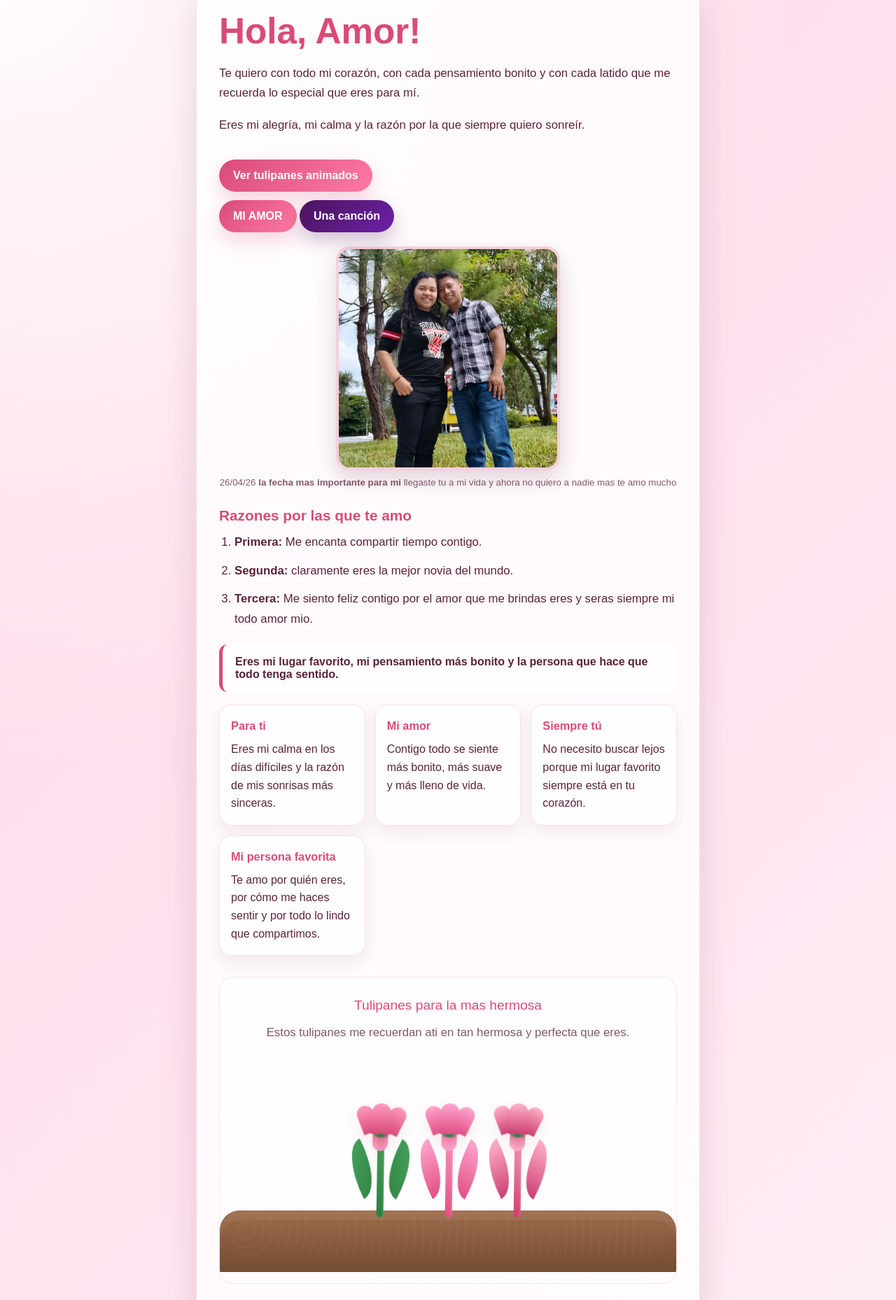
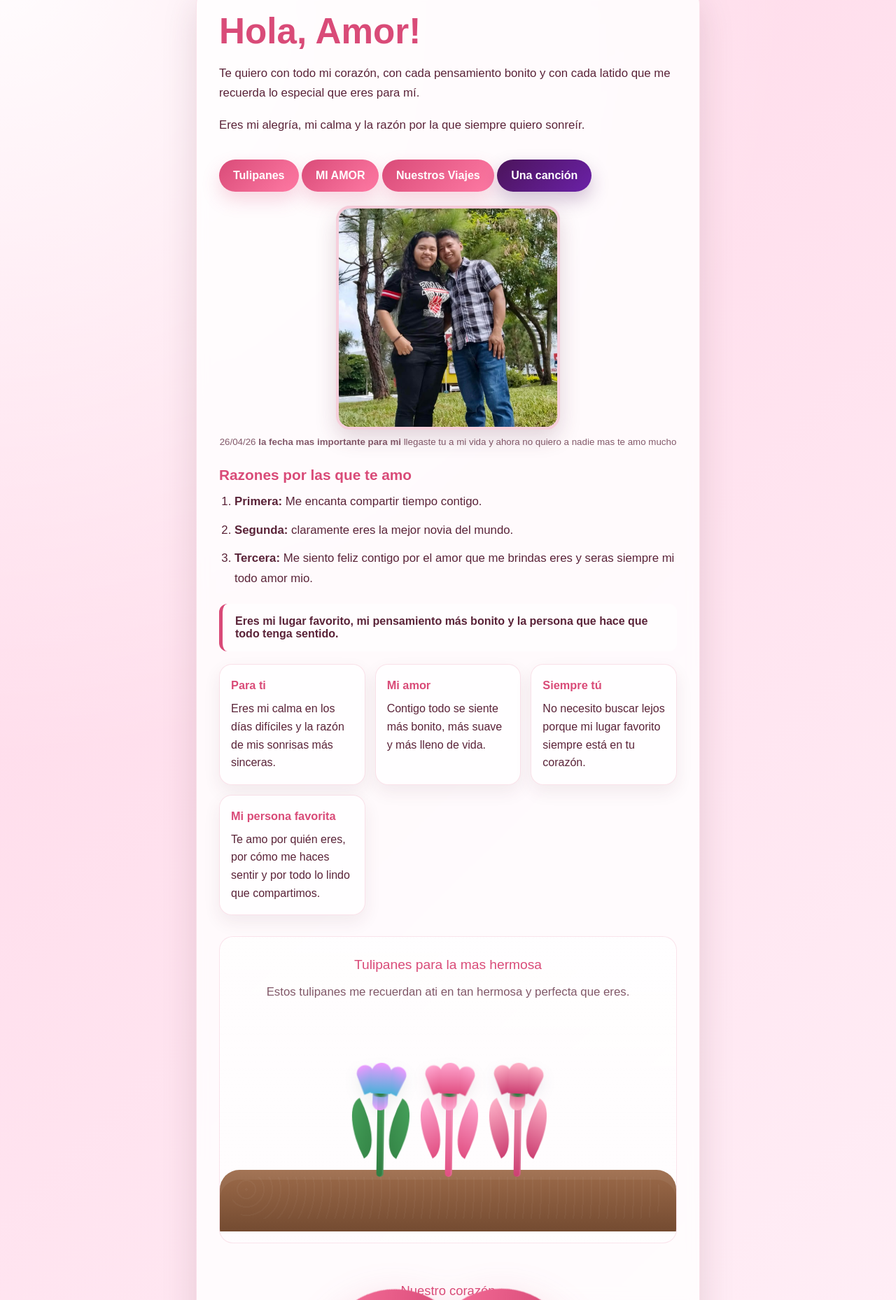
Before and after one commit to kevingons7540-star/amor-bonito, a plain HTML site: page index.html in a window 1280 px wide. Shown: the part 42-1900 px from the top of the page at 70% size. Drawn offline with Linux system fonts and the light colour scheme.

```diff
--- a/index.html
+++ b/index.html
@@ -276,7 +276,7 @@
       width: 24px;
       height: 40px;
       border-radius: 999px 999px 16px 16px;
-      background: linear-gradient(180deg, #ff9ac0, #d94b78);
+      background: linear-gradient(180deg, #ee9aff, #4bb1d9);
       transform-origin: bottom center;
     }
 
@@ -307,7 +307,7 @@
     }
 
     .tulip.one .flower {
-      filter: drop-shadow(0 8px 10px rgba(90, 35, 56, 0.08));
+      filter: drop-shadow(0 8px 10px rgba(35, 90, 62, 0.08));
     }
 
     .tulip.two .flower {
@@ -316,7 +316,7 @@
     }
 
     .tulip.three .flower {
-      filter: drop-shadow(0 8px 10px rgba(90, 35, 56, 0.08));
+      filter: drop-shadow(0 8px 10px rgba(47, 35, 90, 0.08));
       animation-duration: 3s, 3.3s;
     }
 
@@ -503,8 +503,9 @@
     <h1>Hola, Amor!</h1>
     <p>Te quiero con todo mi corazón, con cada pensamiento bonito y con cada latido que me recuerda lo especial que eres para mí.</p>
     <p>Eres mi alegría, mi calma y la razón por la que siempre quiero sonreír.</p>
-    <a class="tulip-button" href="#tulipanes">Ver tulipanes animados</a> <br>
+    <a class="tulip-button" href="#tulipanes">Tulipanes</a>
     <a class="tulip-button" href="pagina2.html" style="margin-top: 12px;">MI AMOR</a>
+    <a class="tulip-button" href="pagina3.html" style="margin-top: 12px;">Nuestros Viajes</a>
     <a class="tulip-button" href="https://www.youtube.com/watch?v=rcRX1ma5Zh4&list=RDrcRX1ma5Zh4&start_radio=1" style="margin-top: 12px; background: linear-gradient(135deg, #4b145a, #6b21a8); box-shadow: 0 12px 26px rgba(75, 20, 90, 0.25);">Una canción</a>
     <div class="photo">
       <img src="fotopersonalizada.jpeg" alt="Foto personalizada">
```
